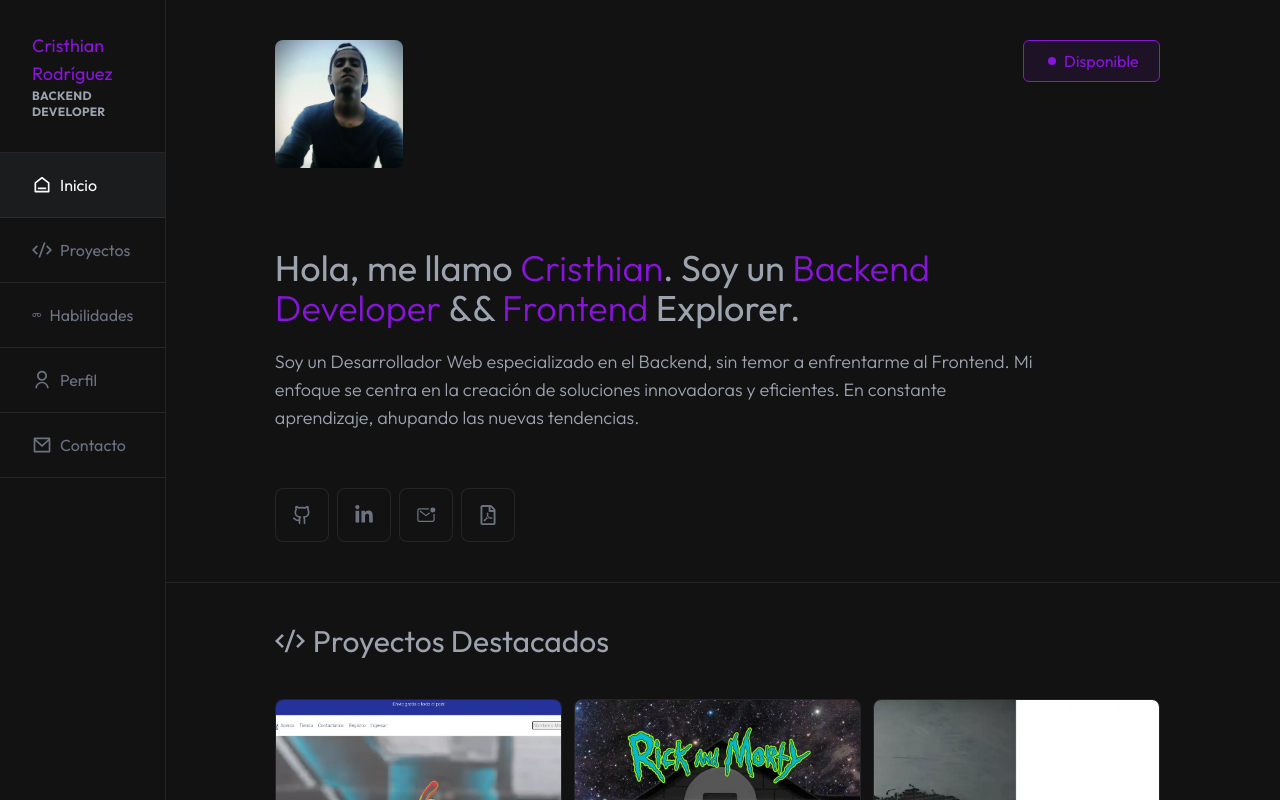
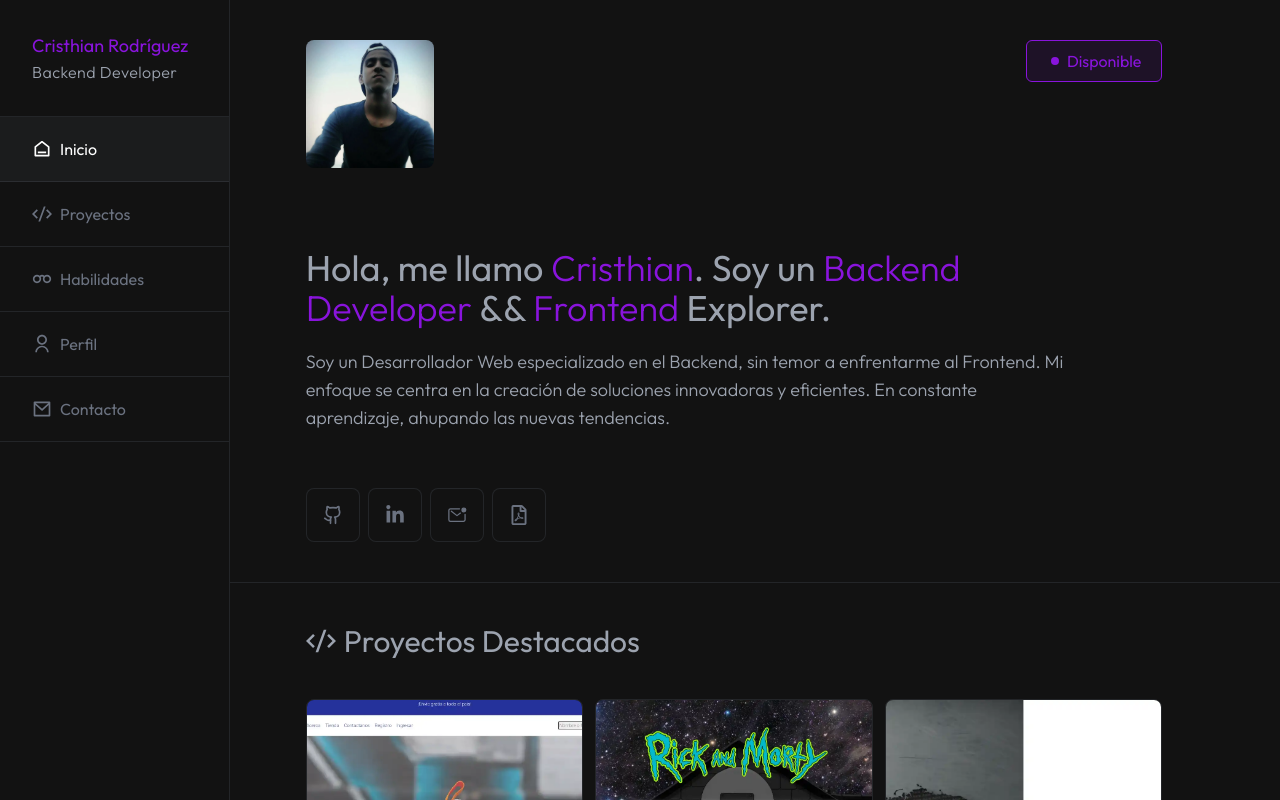
Before and after one commit to cris-rod96/rodris.dev, a React (Vite) app: page / in a window 1280 px wide. Shown: the top 800 px of the page. Built offline with nearby package versions, Linux system fonts and the light colour scheme; no server answers; the HTML template or start-up script is replaced by a standard one.

Commit message:
Fix Header Aside

```diff
--- a/src/components/sections/HeaderSection.jsx
+++ b/src/components/sections/HeaderSection.jsx
@@ -1,10 +1,10 @@
 const HeaderSection = () => {
   return (
     <section className="p-8 border-b border-gray-500/20 group">
-      <h3 className="text-lg text-white group-hover:text-primary transition-colors duration-300">
+      <h3 className="text-lg text-white group-hover:text-primary transition-colors duration-300 text-justify">
         Cristhian Rodríguez
       </h3>
-      <h5 className="text-xs uppercase tracking-wide text-gray-400 font-bold">
+      <h5 className="tracking-wide text-gray-400 font-light text-nowrap">
         Backend Developer
       </h5>
     </section>
--- a/src/components/shared/Sidebar.jsx
+++ b/src/components/shared/Sidebar.jsx
@@ -5,7 +5,7 @@ const Sidebar = ({ showMenu, toggleMenu }) => {
   return (
     <>
       <aside
-        className={`fixed h-full xl:w-[13vw]  md:w-[40vw] w-[70vw] border-r border-gray-500/20 bg-dark ${
+        className={`fixed h-full lg:w-[230px]  md:w-[40vw] w-[70vw] border-r border-gray-500/20 bg-dark ${
           showMenu ? "left-0" : "-left-full"
         } transition-all duration-300 lg:left-0 z-50`}
       >
--- a/src/layouts/RootLayout.jsx
+++ b/src/layouts/RootLayout.jsx
@@ -12,7 +12,7 @@ const RootLayout = () => {
     <>
       <Sidebar showMenu={showMenu} toggleMenu={toggleMenu} />
       <BtnMenu toggleMenu={toggleMenu} />
-      <main className="lg:pl-[13vw] pb-10 ">
+      <main className="lg:pl-[200px] pb-10 ">
         <Outlet />
         <Footer />
       </main>
```
